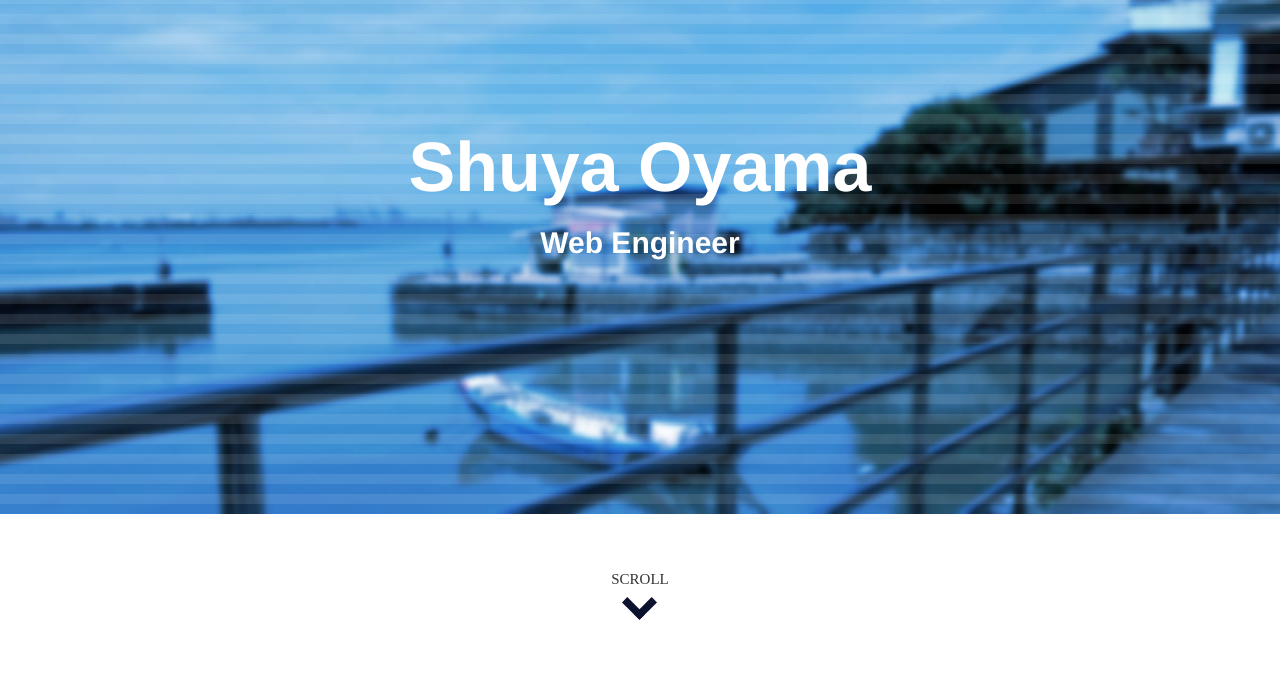
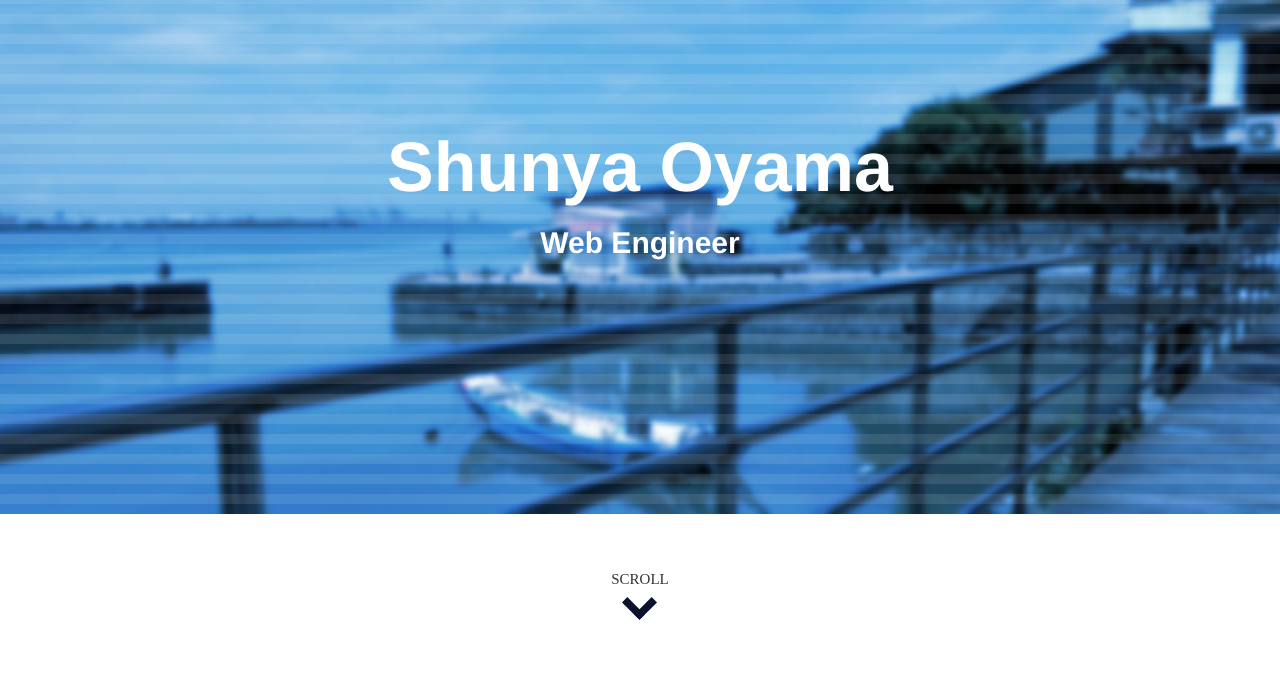
Before and after one commit to popoyama-code/portfolio, a Gatsby site: page / in a window 1280 px wide. Shown: the part 126-800 px from the top of the page. Built offline with nearby package versions, Linux system fonts and the light colour scheme; Gatsby itself is replaced by a stand-in of ours; some packages are replaced by stand-ins of ours; what typography-theme-grand-view would draw is missing.

Commit message:
誤字修正

```diff
--- a/src/components/heroSection.js
+++ b/src/components/heroSection.js
@@ -11,7 +11,7 @@ const HeroSection = ({children, ...props}) => {
       <StyledHeroWrap>
         <StyledStripe />
         <StyledHeadingWrap>
-          <StyledHeadingPrimary fontColor={properties.COLOR.WHITE}>Shuya Oyama</StyledHeadingPrimary>
+          <StyledHeadingPrimary fontColor={properties.COLOR.WHITE}>Shunya Oyama</StyledHeadingPrimary>
           <StyledHeadinSecondary fontColor={properties.COLOR.WHITE}>Web Engineer</StyledHeadinSecondary>
         </StyledHeadingWrap>
       </StyledHeroWrap>
```
Also changed, not shown: package.json (+23 -23 lines), src/content/work/work4/ss4.png, 2 other files.
